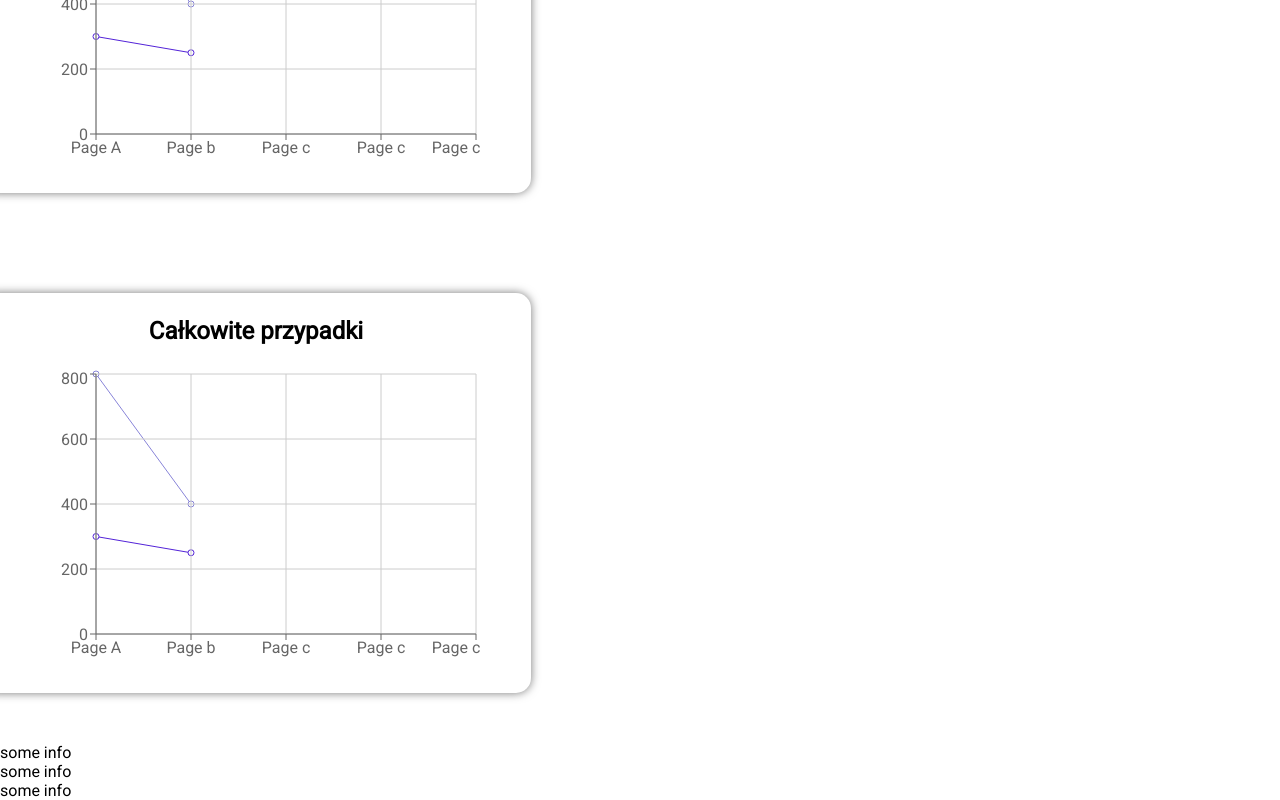
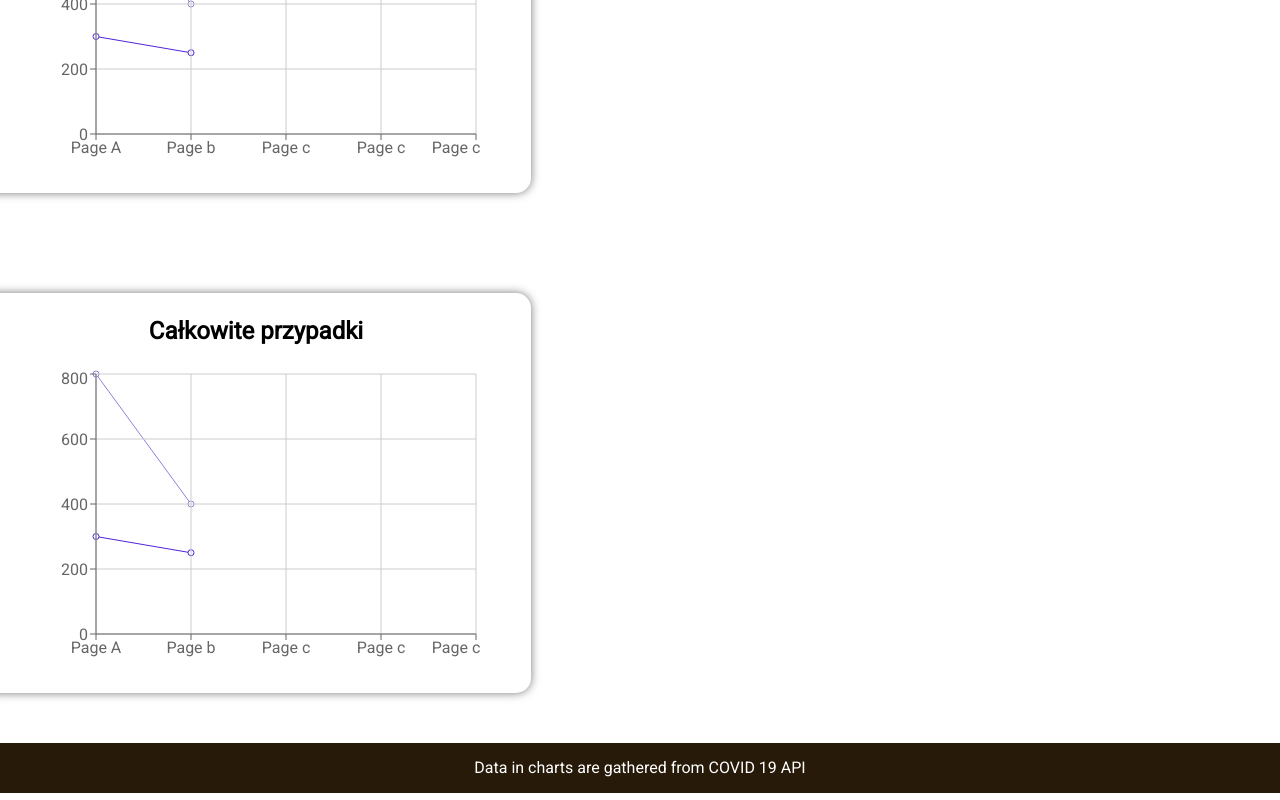
Before and after one commit to centek134/Covid19-Tracker, a React (Create React App) app: page / in a window 1280 px wide. Shown: the part 827-1627 px from the top of the page. Built offline with nearby package versions, Linux system fonts and the light colour scheme; no server answers.

Commit message:
Made footer, might change it later

```diff
--- a/src/components/Footer/Footer.css
+++ b/src/components/Footer/Footer.css
@@ -0,0 +1,10 @@
+.wrapp .foot{
+    height: 50px;
+    width: 100%;
+    background-color: rgb(39, 26, 9);
+    color: white;
+    text-align: center;
+}
+.wrapp .foot p{
+    line-height: 50px;
+}
--- a/src/components/Footer/Footer.js
+++ b/src/components/Footer/Footer.js
@@ -3,10 +3,8 @@ import './Footer.css';
 
 const Footer = () => {
     return(
-        <footer>
-            <p>some info</p>
-            <p>some info</p>
-            <p>some info</p>
+        <footer className = "foot">
+            <p>Data in charts are gathered from COVID 19 API</p>
         </footer>
     );
 };
```
